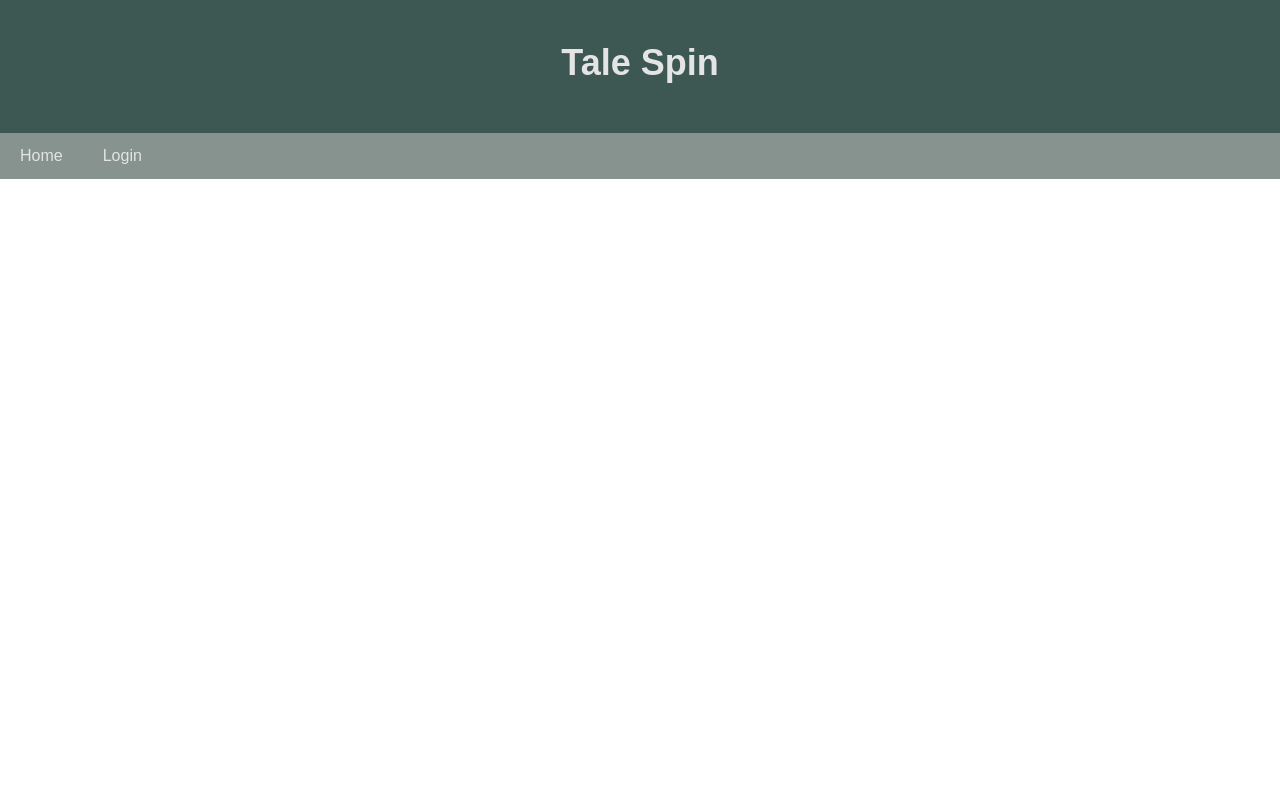
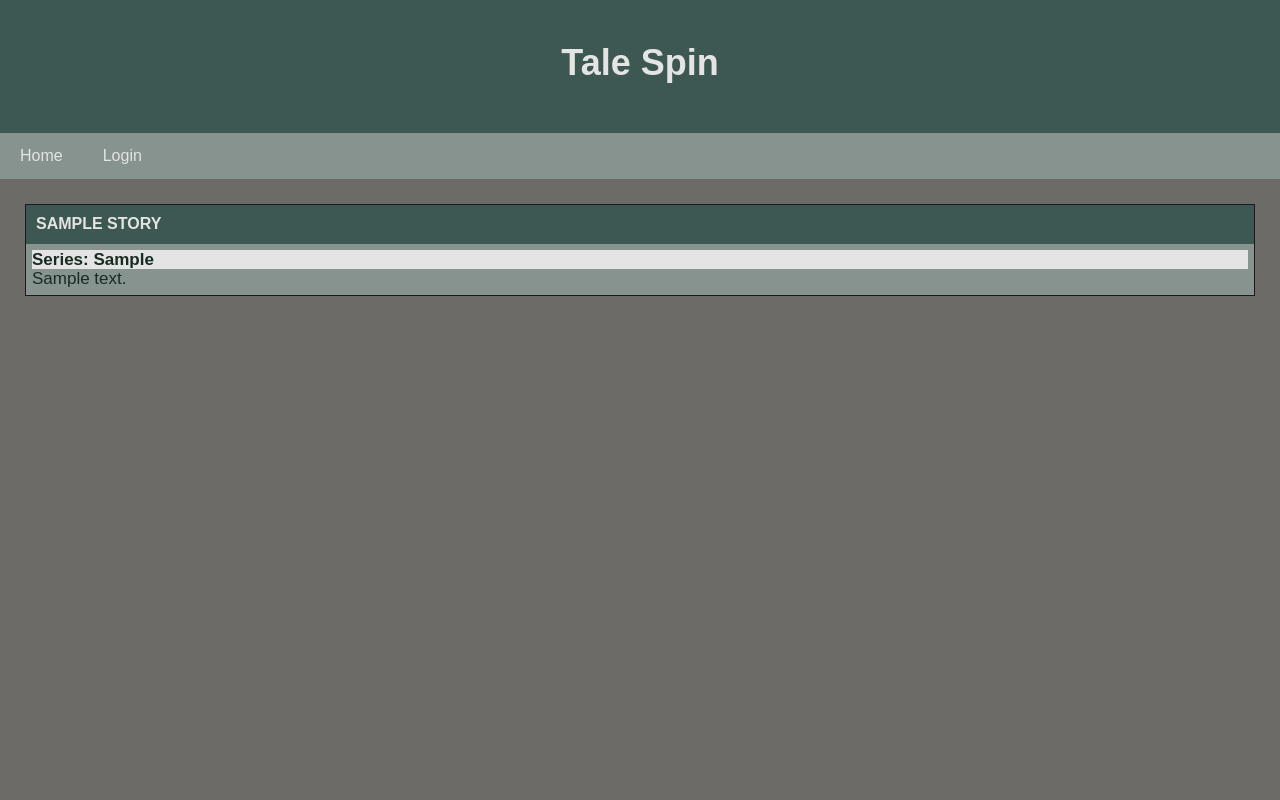
Before and after one commit to ericlyn4s/fan-fiction, a Node server app: page / in a window 1280 px wide. Run offline with Node 20, Linux system fonts and the light colour scheme; tables that the repository leaves empty hold one stand-in row (values such as "Sample post"); some libraries are stand-ins or nearby versions.

Commit message:
Got stories to display and changed formatting

```diff
--- a/controllers/home-routes.js
+++ b/controllers/home-routes.js
@@ -1,10 +1,27 @@
 const router = require('express').Router();
-const { Story } = require('../models');
+const { Story, User, Comment } = require('../models');
 
+// Import the custom middleware
+const withAuth = require('../utils/auth');
+
+// GET all posts for homepage
 router.get('/', async (req, res) => {
   try {
+    const dbStoryData = await Story.findAll({
+      include: [
+        {
+          model: User,
+          attributes: ['username'],
+        },
+      ],
+    });
+
+    const stories = dbStoryData.map((story) =>
+      story.get({ plain: true })
+    );
 
     res.render('homepage', {
+      stories,
       loggedIn: req.session.loggedIn,
     });
   } catch (err) {
--- a/public/css/style.css
+++ b/public/css/style.css
@@ -68,12 +68,10 @@ nav a:hover {
 
 .story {
   flex: 4;
-  background-color: #fff;
-  padding: 50px;
-  display: flex;
-  flex-flow: row wrap;
-  justify-content: center;
-  align-items: center;
+  background-color: var(--quatrinary);
+  padding: 5px;
+  display: block;
+
 }
 
 .btn-no-style {
@@ -97,9 +95,7 @@ img {
 .card {
   margin: 20px;
   flex: 0 1 300px;
-  border: 7px double var(--dark);
-  border-radius: 10px;
-  background-color: var(--light);
+  background-color: var(--secondary);
   color: var(--dark);
 }
 
@@ -118,29 +114,33 @@ img {
 
 .card header {
   color: var(--light);
+  text-align: left;
   font-weight: bold;
   text-transform: uppercase;
   margin: 0;
-  background-color: var(--tertiary);
-  padding: 0.625rem;
-  border-radius: calc(0.18rem - 1px) calc(0.18rem - 1px) 0 0;
+  background-color: var(--primary);
+  padding: 10px;
 }
 
 .card-body {
-  font-size: 1.4rem;
-  text-align: center;
+  font-size: 17px;
+  text-align: left;
+}
+
+.card-subheader {
+  background-color: var(--light);
   font-weight: bold;
+  margin: 0;
+  padding:
+
 }
 
 .story-card {
   text-transform: uppercase;
   letter-spacing: 3px;
   text-shadow: 2px 2px 5px var(--secondary);
-  border: 10px groove var(--light);
-  padding-top: 30px;
-  padding-bottom: 30px;
-  padding-right: 100px;
-  padding-left: 100px;
+  border: 10px  var(--light);
+
 }
 
 /* LAYOUT */
--- a/seeds/storyData.js
+++ b/seeds/storyData.js
@@ -3,14 +3,14 @@ const { Story } = require('../models');
 // Starting data for the Story table
 const storydata = [
   {
-    title: 'Tyrion ascends the thrones',
-    content: "Tyrion, aftr surviving the events of Game of Thrones, is given the opportunity to become king.",
+    title: 'Tyrion ascends the throne',
+    content: "Tyrion, after surviving the events of Game of Thrones, is given the opportunity to become king.",
     series: "Game of Thrones",
     user_id: 1,
   },
   {
     title: 'Cersei joins the Starks',
-    content: "TCersei Lannister comes to her senses and joines the Stark effort.",
+    content: "Cersei Lannister comes to her senses and joins the Stark effort.",
     series: "Game of Thrones",
     user_id: 1,
   },
--- a/views/homepage.handlebars
+++ b/views/homepage.handlebars
@@ -1,3 +1,3 @@
-{{#each story as |story|}}
+{{#each stories as |story|}}
 {{> story-details}}
 {{/each}}
--- a/views/partials/story-details.handlebars
+++ b/views/partials/story-details.handlebars
@@ -1,10 +1,9 @@
 <section class="card">
   <a href="/story/{{id}}">
     <header>{{title}}</header>
-
     <div class="card-body">
-
-
+      <div class="card-subheader">Series: {{series}}</div>
+      <body>{{content}}</body>
     </div>
   </a>
 </section>
```
Also changed, not shown: seeds/commentData.js (+4 -4 lines).
